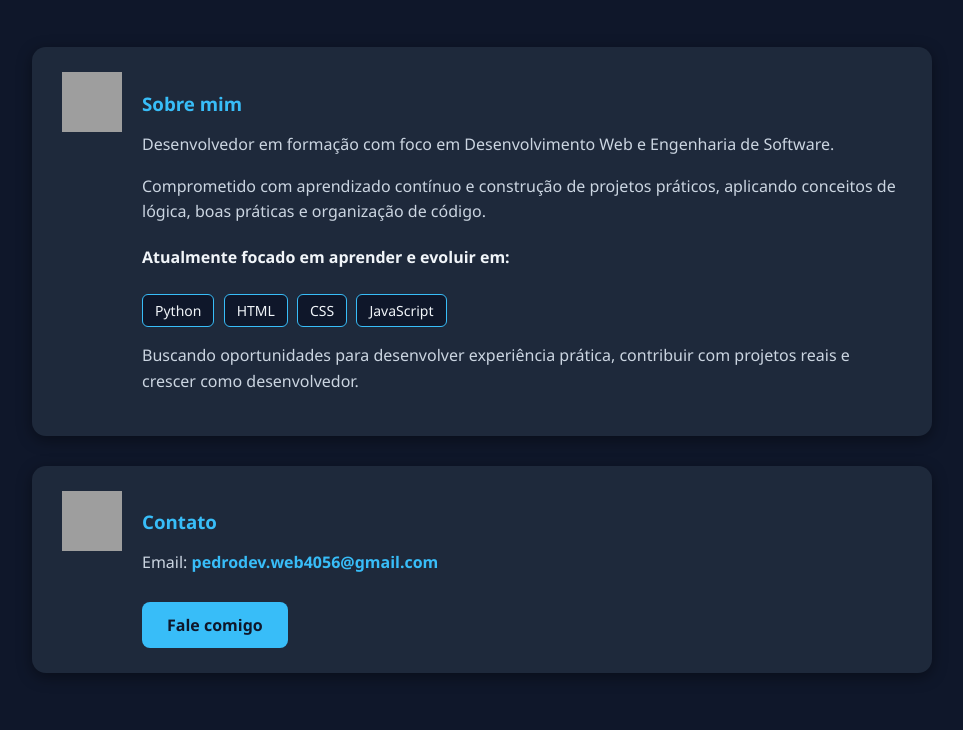
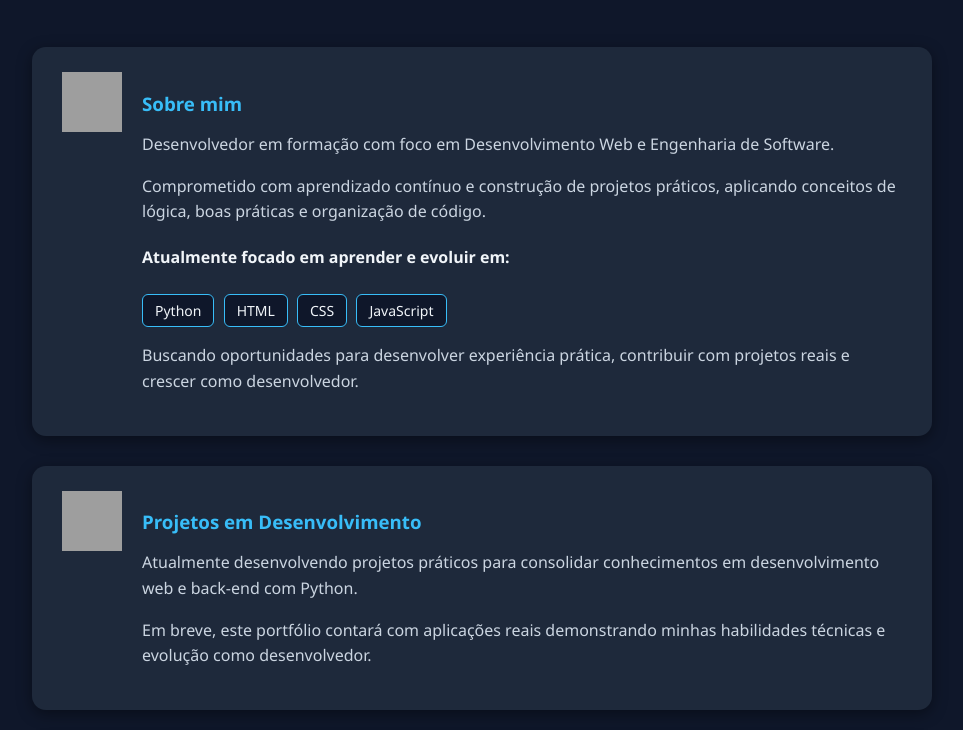
Before and after one commit to pedrohd01001-ai/portfolio, a plain HTML site: page index.html in a window 1280 px wide. Shown: the part 146-876 px from the top of the page, without its empty margins (158-1121 px from the left). Drawn offline with Linux system fonts and the light colour scheme; grey boxes are pictures that could not be loaded.

Commit message:
melhoria do codigo
Added a section for ongoing projects with descriptions.

```diff
--- a/index.html
+++ b/index.html
@@ -191,6 +191,24 @@
             </div>
         </div>
 
+        <!-- Projetos em Desenvolvimento -->
+        <div class="card">
+            <img src="https://img.icons8.com/ios-filled/50/38bdf8/code.png" alt="Projetos">
+            <div>
+                <h3>Projetos em Desenvolvimento</h3>
+
+                <p>
+                    Atualmente desenvolvendo projetos práticos para consolidar conhecimentos
+                    em desenvolvimento web e back-end com Python.
+                </p>
+
+                <p>
+                    Em breve, este portfólio contará com aplicações reais demonstrando
+                    minhas habilidades técnicas e evolução como desenvolvedor.
+                </p>
+            </div>
+        </div>
+
         <!-- Contato -->
         <div class="card">
             <img src="https://img.icons8.com/ios-filled/50/38bdf8/email.png" alt="Contato">
```
